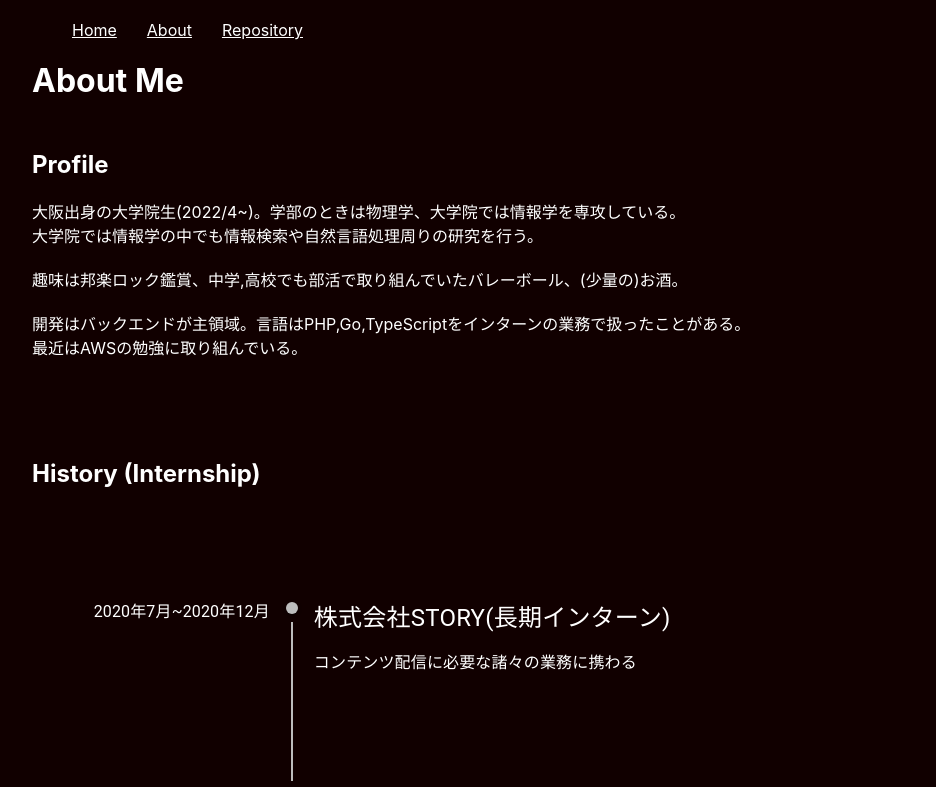
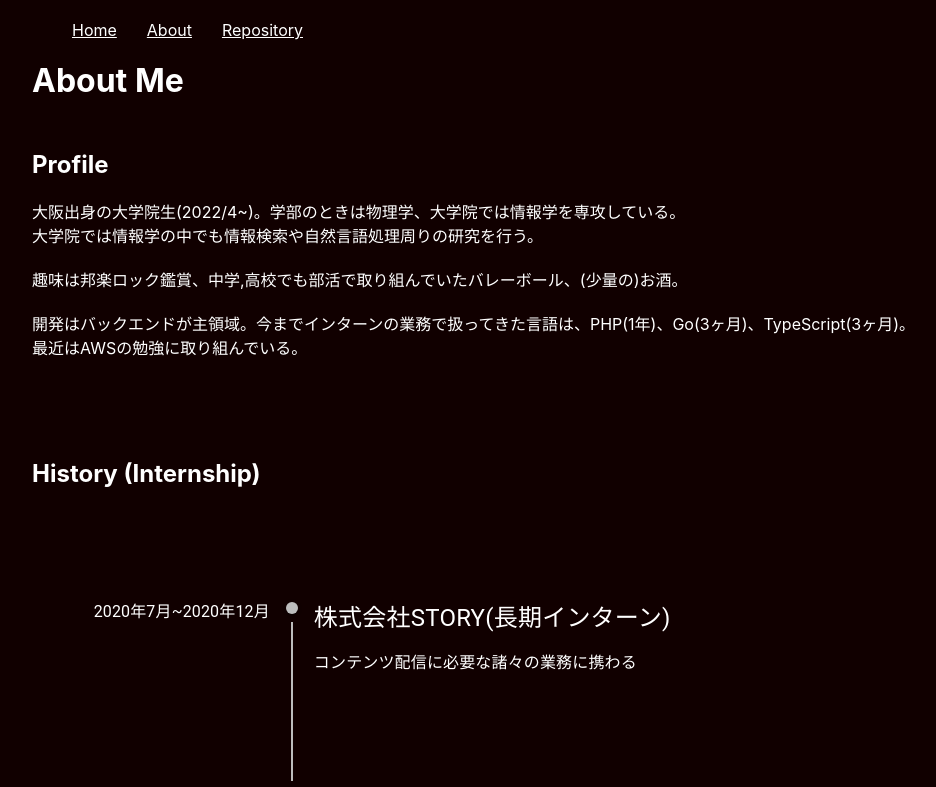
Before and after one commit to yamoyamoto/information_retrieval_site, a Next.js app: page /about in a window 1280 px wide. Shown: the top 787 px of the page, without its empty margins (108-1044 px from the left). Built offline with nearby package versions, Linux system fonts and the light colour scheme.

Commit message:
fix description

```diff
--- a/pages/about.tsx
+++ b/pages/about.tsx
@@ -73,7 +73,7 @@ const Home: NextPage = () => {
           <br /><br />
           趣味は邦楽ロック鑑賞、中学,高校でも部活で取り組んでいたバレーボール、(少量の)お酒。
           <br /><br />
-          開発はバックエンドが主領域。言語はPHP,Go,TypeScriptをインターンの業務で扱ったことがある。
+          開発はバックエンドが主領域。今までインターンの業務で扱ってきた言語は、PHP(1年)、Go(3ヶ月)、TypeScript(3ヶ月)。
           <br />
           最近はAWSの勉強に取り組んでいる。
         </p>
```
